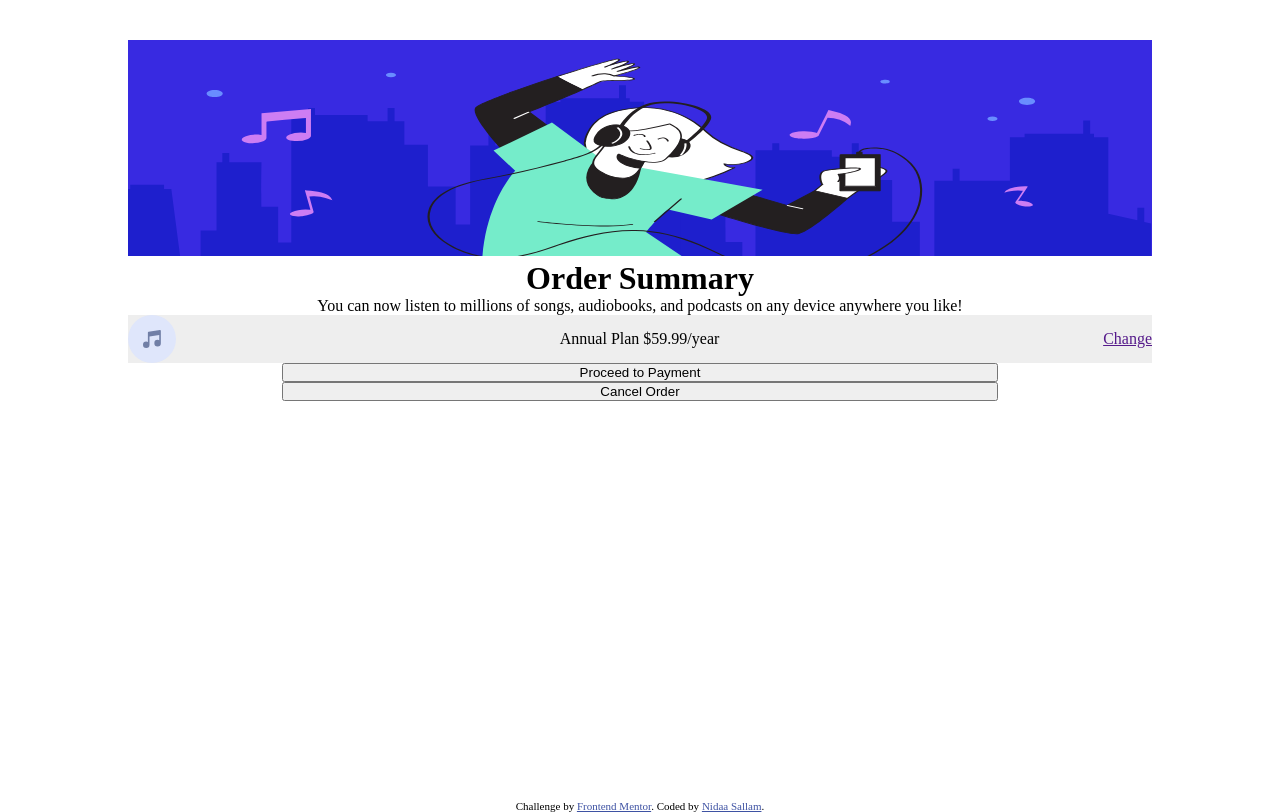
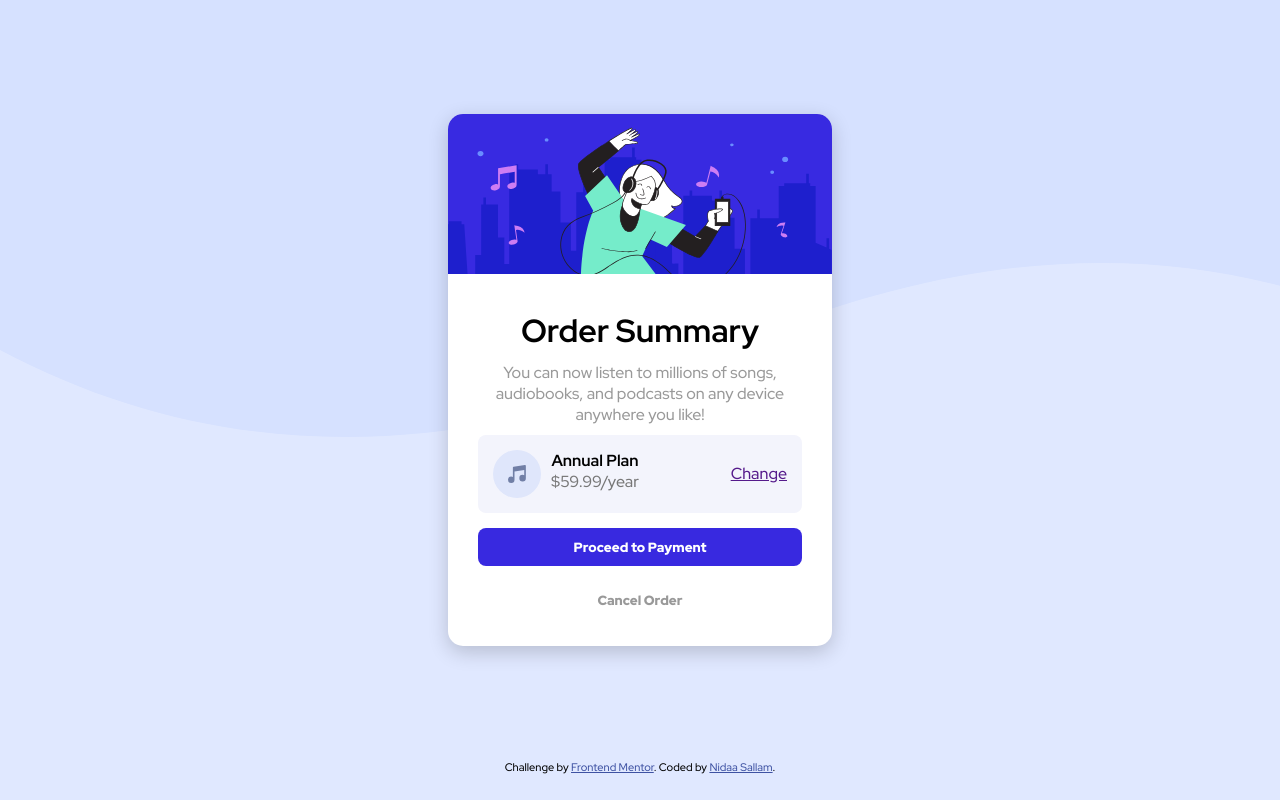
Before and after one commit to NidaaHamed/order-summary-component-main, a plain HTML site: page index.html in a window 1280 px wide. Drawn offline with Linux system fonts and the light colour scheme.

Commit message:
final styling

```diff
--- a/index.html
+++ b/index.html
@@ -7,60 +7,25 @@
   <link rel="icon" type="image/png" sizes="32x32" href="./images/favicon-32x32.png">
 
   <title>Frontend Mentor | Order summary card</title>
-
-  <!-- Feel free to remove these styles or customise in your own stylesheet 👍 -->
-  <style>
-    * {
-      margin: 0;
-      padding: 0;
-      box-sizing: border-box;
-    }
-    .parent {
-      width: 100vw;
-      height: 100vh;
-      background-image: url('images/pattern-background-mobile.svg') no-repeat;
-      display: flex;
-      justify-content: center;
-      align-items: center;
-
-    }
-    .child {
-      width: 80%;
-      height: 90%;
-      text-align: center;
-    }
-    .child > img {
-      width: 100%;
-      height: 30%;
-    }
-    .plan {
-      background-color: #eee;
-      display: flex;
-      justify-content: space-between;
-      align-items: center;
-    }
-    button {
-      display: block;
-      width: 70%;
-      margin: auto;
-    }
-    .attribution { font-size: 11px; text-align: center; }
-    .attribution a { color: hsl(228, 45%, 44%); }
-  </style>
+  <link rel="stylesheet" href="style.css">
 </head>
 <body>
 
   <div class="parent">
     <div class="child">
       <img src="images/illustration-hero.svg" alt="hero">
-      <div>
+      <div class="main">
         <h1>Order Summary</h1>
         <p>You can now listen to millions of songs, audiobooks, and podcasts on any
           device anywhere you like!</p>
         <div class="plan">
-          <img src="images/icon-music.svg" alt="music">
-          <div>Annual Plan
-            $59.99/year</div>
+          <div id="plan-left">
+            <img src="images/icon-music.svg" alt="music">
+            <div id="plan-text">
+              <span style="font-weight: bold;">Annual Plan</span>
+              <span style="color: #777;">$59.99/year</span>
+            </div>
+          </div>
           <a href="">Change</a>
         </div>
         <button id="proceed">Proceed to Payment</button>
--- /dev/null
+++ b/style.css
@@ -0,0 +1,116 @@
+@import url('https://fonts.googleapis.com/css2?family=Red+Hat+Display:wght@500;700;900&display=swap');
+
+
+* {
+    margin: 0;
+    padding: 0;
+    box-sizing: border-box;
+    font-family: 'Red Hat Display', sans-serif;
+
+  }
+
+  .parent {
+    width: 100vw;
+    height: 95vh;
+    background-image: url('images/pattern-background-mobile.svg');
+    background-color: hsl(225, 100%, 94%);
+    background-repeat: repeat-x;
+    display: flex;
+    justify-content: center;
+    align-items: center;
+
+  }
+  .child {
+    width: 90%;
+    height: 90%;
+    text-align: center;
+    background-color: #fff;
+    border: hsl(225, 100%, 94%);
+    border-radius: 15px;
+    box-shadow: 0 6px 20px 0 rgba(0, 0, 0, 0.19);
+  }
+  .child > img {
+    width: 100%;
+    height: 30%;
+    border: inherit;
+    border-radius: 15px 15px 0 0;
+  }
+  .main {
+    padding: 30px;
+  }
+  .main h1 {
+    margin-bottom: 10px;
+  }
+  .main p {
+    color: #999;
+  }
+  .plan {
+    background-color: hsl(228, 63%, 97%);
+    display: flex;
+    justify-content: space-between;
+    align-items: center;
+    margin: 10px 0;
+    padding: 15px;
+    border: hsl(228, 63%, 97%);
+    border-radius: 8px;
+
+  }
+  #plan-left {
+    display: flex;
+
+  }
+  #plan-text {
+    margin-left: 10px;
+  }
+  span {
+      display: block;
+  }
+  .plan > a:hover {
+    text-decoration: none;
+    color: hsl(256, 69%, 61%);
+  }
+  button {
+    display: block;
+    width: 100%;
+    margin: auto;
+    margin: 15px 0;
+    border: inherit;
+    border-radius: 8px;
+    padding: 10px 0;
+    font-weight: 900;
+
+  }
+  #proceed {
+      background-color: hsl(245, 75%, 52%);
+      color: #fff;
+  }
+  #proceed:hover {
+    background-color: hsl(256, 69%, 61%);
+
+  }
+  #cancel {
+    background-color: #fff;
+    color: #999;
+
+  }
+  #cancel:hover {
+    color: #333;
+  }
+  @media screen and (min-width: 760px) {
+    .parent {
+      background-image: url('images/pattern-background-desktop.svg');
+
+    }
+    .child {
+      width: 30%;
+      height: 70%;
+
+    }
+  }
+  .attribution {
+    font-size: 11px;
+    text-align: center;
+    height: 5vh;
+    background-color: hsl(225, 100%, 94%);
+  }
+  .attribution a { color: hsl(228, 45%, 44%); }
```
Also changed, not shown: 1 other file.
